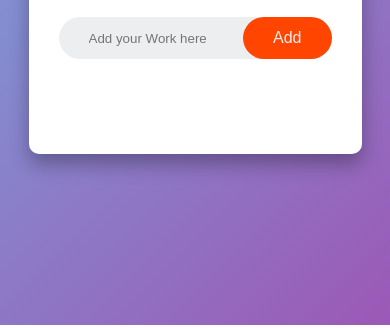
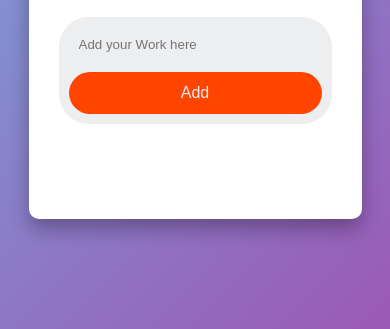
Before and after one commit to amnsingh0101/todo, a plain HTML site: page index.html in a window 390 px wide. Shown: the part 519-848 px from the top of the page. Drawn offline with Linux system fonts and the light colour scheme.

Commit message:
Fixed mobile view issue for Add button

```diff
--- a/style.css
+++ b/style.css
@@ -122,3 +122,18 @@ ul li span:hover {
   background-color: red;
   border-radius: 50%;
 }
+@media (max-width: 480px) {
+  .row {
+    flex-direction: column; /* Stack input and button vertically */
+    padding: 10px;
+  }
+
+  input {
+    width: 100%; /* Full width */
+    margin-bottom: 10px; /* Space between input and button */
+  }
+
+  button {
+    width: 100%; /* Full width for better alignment */
+  }
+}
```
